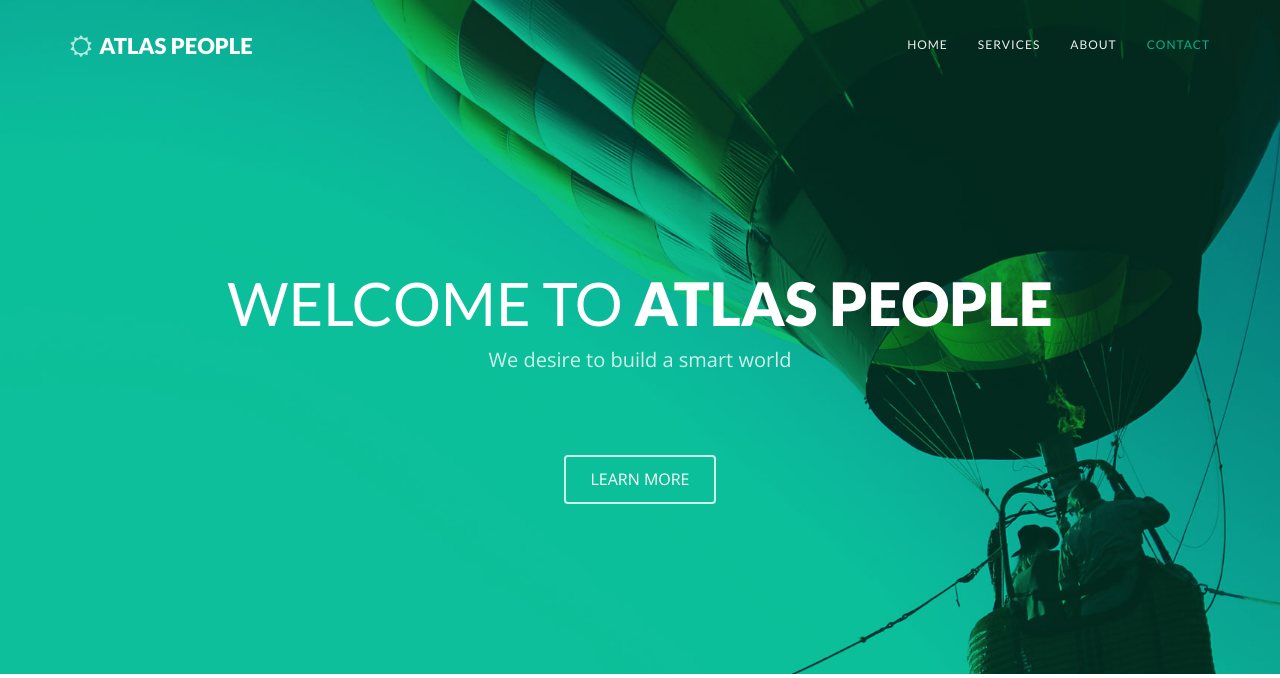
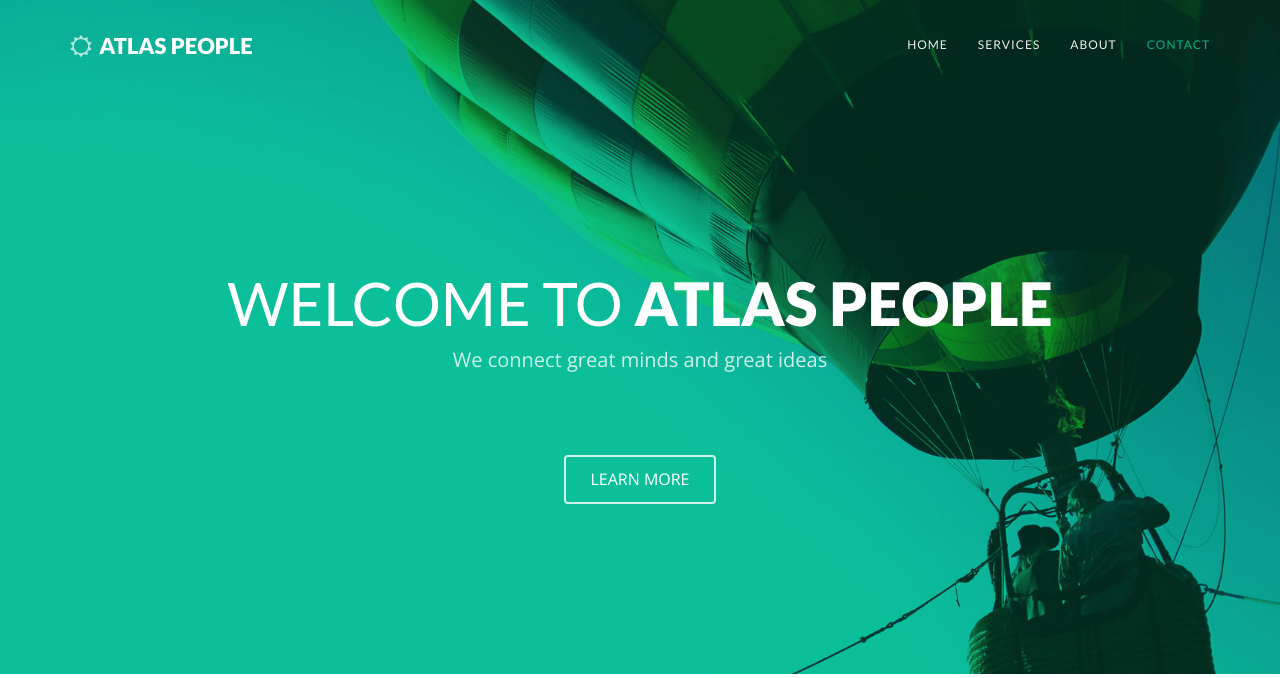
Before and after one commit to yurabysaha/atlaspeople, a Django app: page / in a window 1280 px wide. Shown: the top 678 px of the page. Run offline with Django 3.2, Linux system fonts and the light colour scheme; some libraries are stand-ins or nearby versions.

Commit message:
Change text

```diff
--- a/website/templates/index.html
+++ b/website/templates/index.html
@@ -60,7 +60,7 @@
 <header class="text-center" name="home">
   <div class="intro-text">
     <h1>Welcome to <strong>Atlas People</strong></h1>
-    <p>We desire to build a smart world</p>
+    <p>We connect great minds and great ideas</p>
     <a href="#services-section" class="btn btn-default btn-lg page-scroll">LEARN MORE</a> </div>
 </header>
 
```
